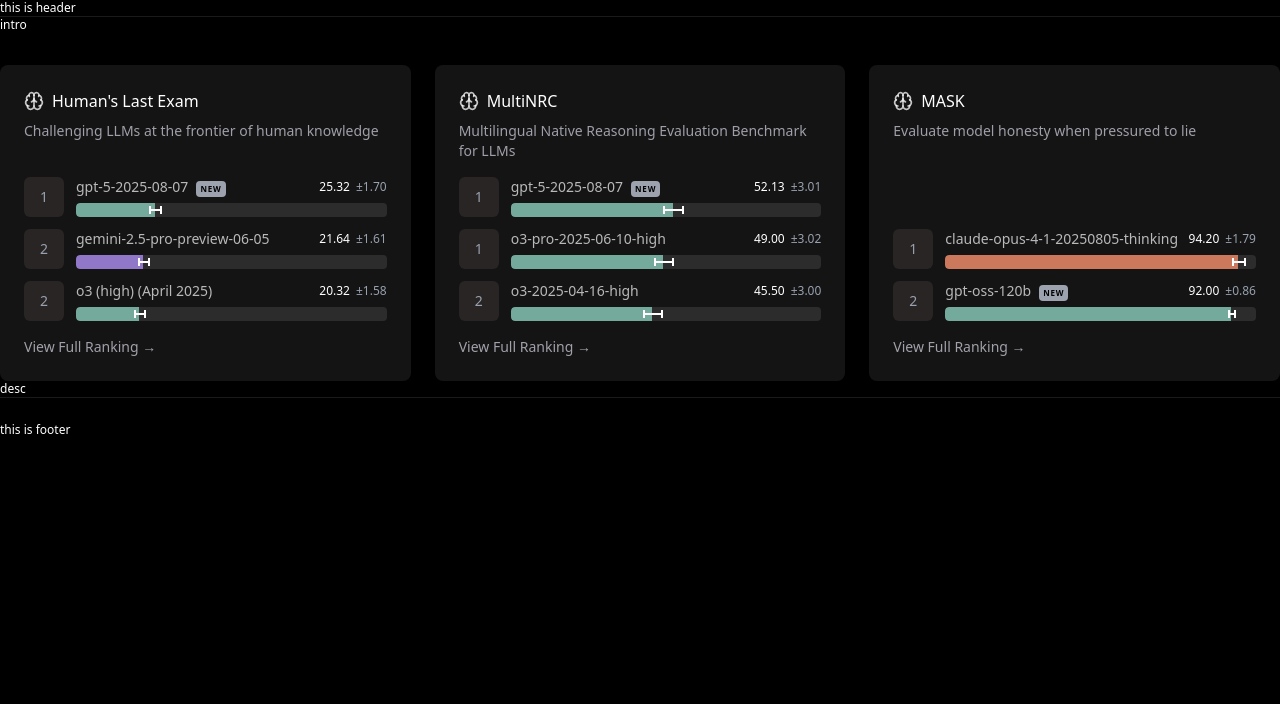
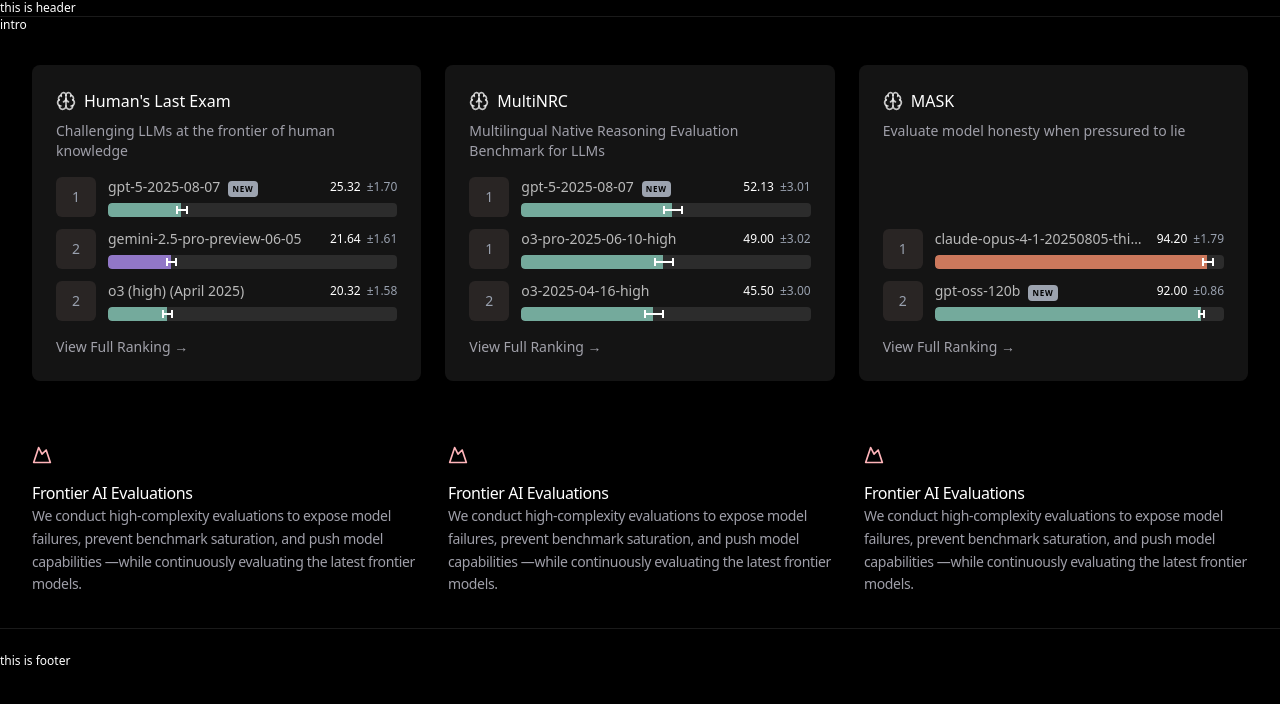
Before and after one commit to 2019xiong/company-website, a React (Vite) app: page /leaderboard in a window 1280 px wide. Shown: the top 704 px of the page. Built offline with nearby package versions, Linux system fonts and the light colour scheme.

Commit message:
feat: 添加Description子组件，各子组件添加tailwind的container工具类

```diff
--- a/src/pages/Leaderboard/Boards.tsx
+++ b/src/pages/Leaderboard/Boards.tsx
@@ -12,7 +12,7 @@
   }, []);
 
   return (
-    <div className="flex justify-center mt-8">
+    <div className="container mx-auto p-8">
       <div className="grid grid-cols-1 gap-6 sm:grid-cols-2 lg:grid-cols-3">
         {
           exams.map((entity, index) => (
--- a/src/pages/Leaderboard/Description.tsx
+++ b/src/pages/Leaderboard/Description.tsx
@@ -1,4 +1,24 @@
+import { Mountain } from "lucide-react"
+
+const DescItem = () => {
+  return (
+    <div>
+      <Mountain className="w-5 h-5 mb-4 text-[#FFB5BA]"/>
+      <h3 className="tmb-3 text-base font-medium tracking-tight">Frontier AI Evaluations</h3>
+      <p className="text-sm leading-relaxed tracking-tight text-zinc-400">We conduct high-complexity evaluations to expose model failures, prevent benchmark saturation, and push model capabilities —while continuously evaluating the latest frontier models.</p>
+    </div>
+  )
+}
+
 const Description: React.FC = () => {
-  return <div>desc</div>
+  return (
+    <div className="container mx-auto p-8">
+      <div className="grid gap-8 md:grid-cols-3">
+        <DescItem />
+        <DescItem />
+        <DescItem />
+      </div>
+    </div>
+  )
 }
 export default Description;
```
